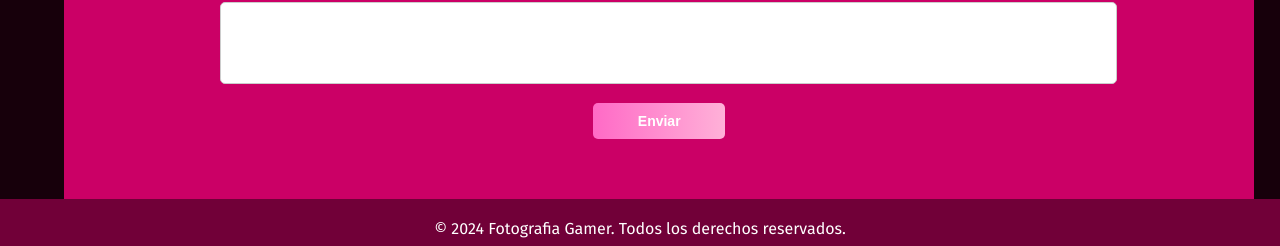
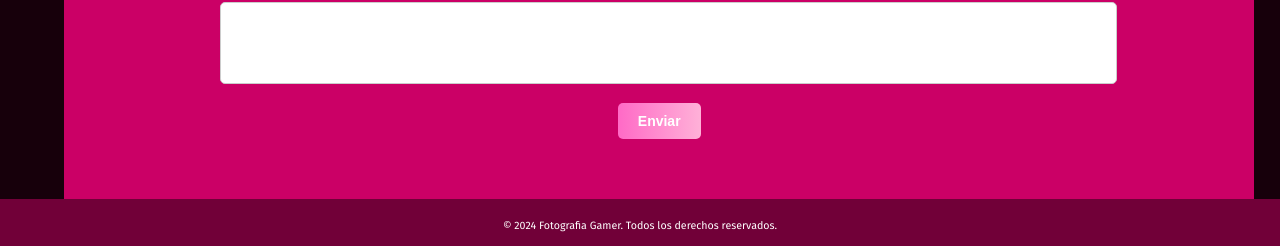
Before and after one commit to Ezequielgr05/fotografia-gamer, a plain HTML site: page index.html in a window 1280 px wide. Shown: the part 3160-3406 px from the top of the page. Drawn offline with Linux system fonts and the light colour scheme; a web font is replaced by a local one.

Commit message:
fix some errors

```diff
--- a/assets/css/style.css
+++ b/assets/css/style.css
@@ -201,6 +201,7 @@ a {
     color: #fff;
     text-align: center;
     padding: 20px;
+    font-size: 8pt;
 }
 
 .form-container {
@@ -244,7 +245,8 @@ a {
     border-radius: 5px;
     font-size: 14px;
     transition: background-color 0.3s ease;
-    width: 15%;
+    padding-left: 20px;
+    padding-right: 20px;
 }
 
 .center {
```
